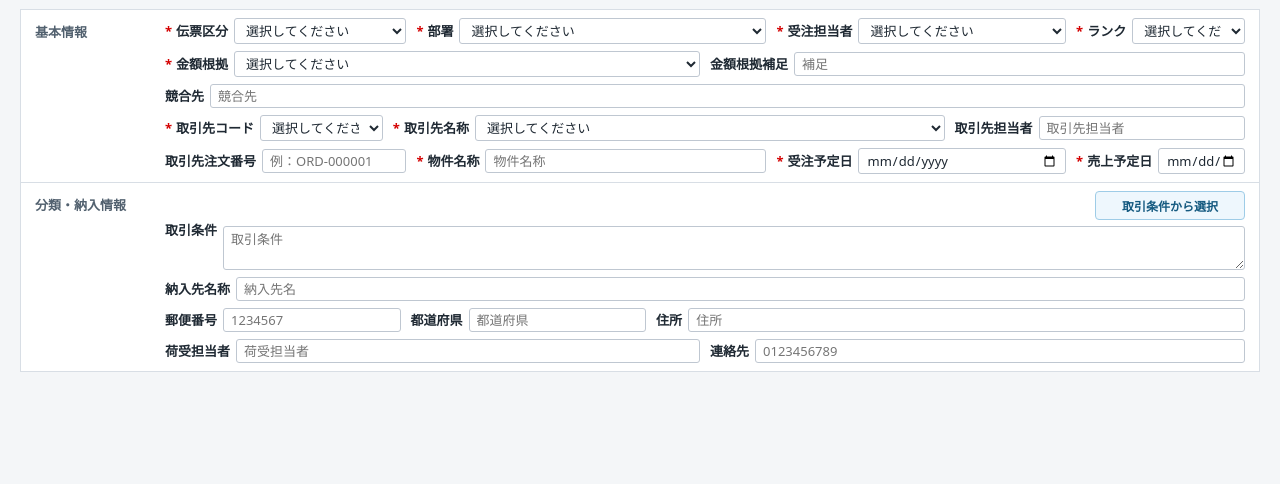
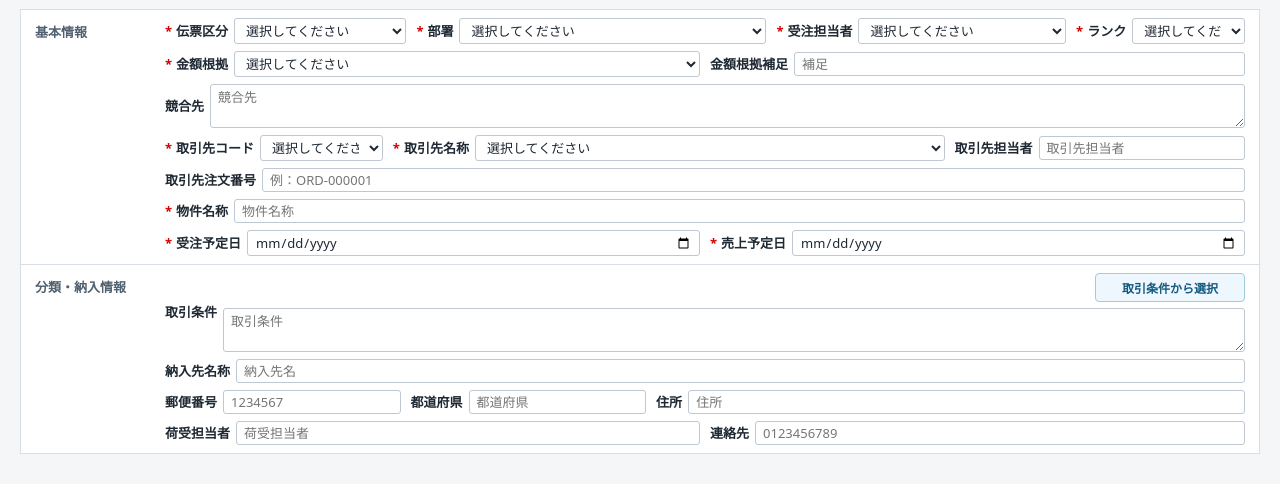
Before and after one commit to ghatake2026/sales-dummy, a website: page index.html in a window 1280 px wide. Shown: the part 50-534 px from the top of the page. Drawn offline with Linux system fonts and the light colour scheme.

Commit message:
Adjust property and date rows

```diff
--- a/index.html
+++ b/index.html
@@ -486,7 +486,7 @@
           <div class="compact-grid grid-one">
             <div class="field">
               <label for="competitor">競合先</label>
-              <input id="competitor" name="competitor" type="text" placeholder="競合先">
+              <textarea id="competitor" name="competitor" placeholder="競合先"></textarea>
             </div>
           </div>
 
@@ -531,17 +531,21 @@
             </div>
           </div>
 
-          <div class="compact-grid grid-four">
+          <div class="compact-grid grid-one">
             <div class="field">
               <label for="orderNumber">取引先注文番号</label>
               <input id="orderNumber" name="orderNumber" type="text" placeholder="例：ORD-000001">
             </div>
+          </div>
 
+          <div class="compact-grid grid-one">
             <div class="field">
               <label for="propertyName" class="required">物件名称</label>
               <input id="propertyName" name="propertyName" type="text" placeholder="物件名称">
             </div>
+          </div>
 
+          <div class="compact-grid grid-two">
             <div class="field">
               <label for="expectedOrderDate" class="required">受注予定日</label>
               <input id="expectedOrderDate" name="expectedOrderDate" type="date">
```
